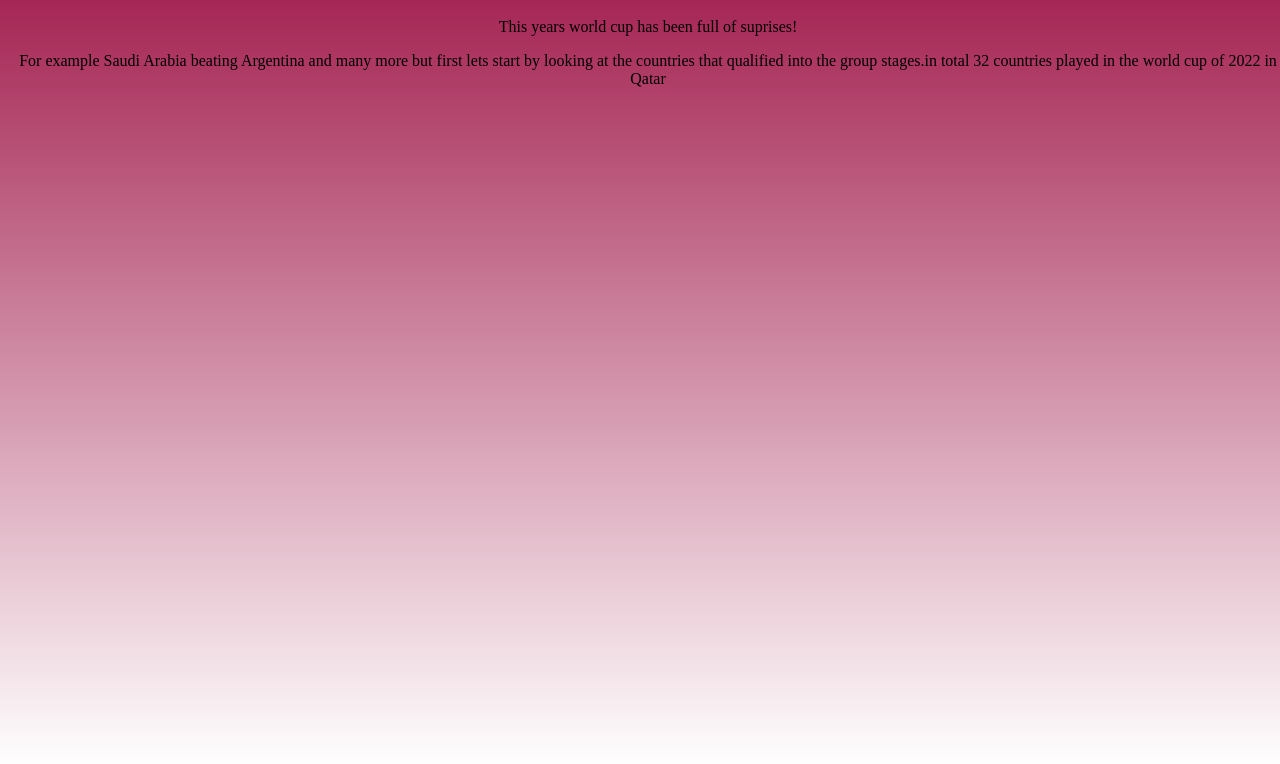
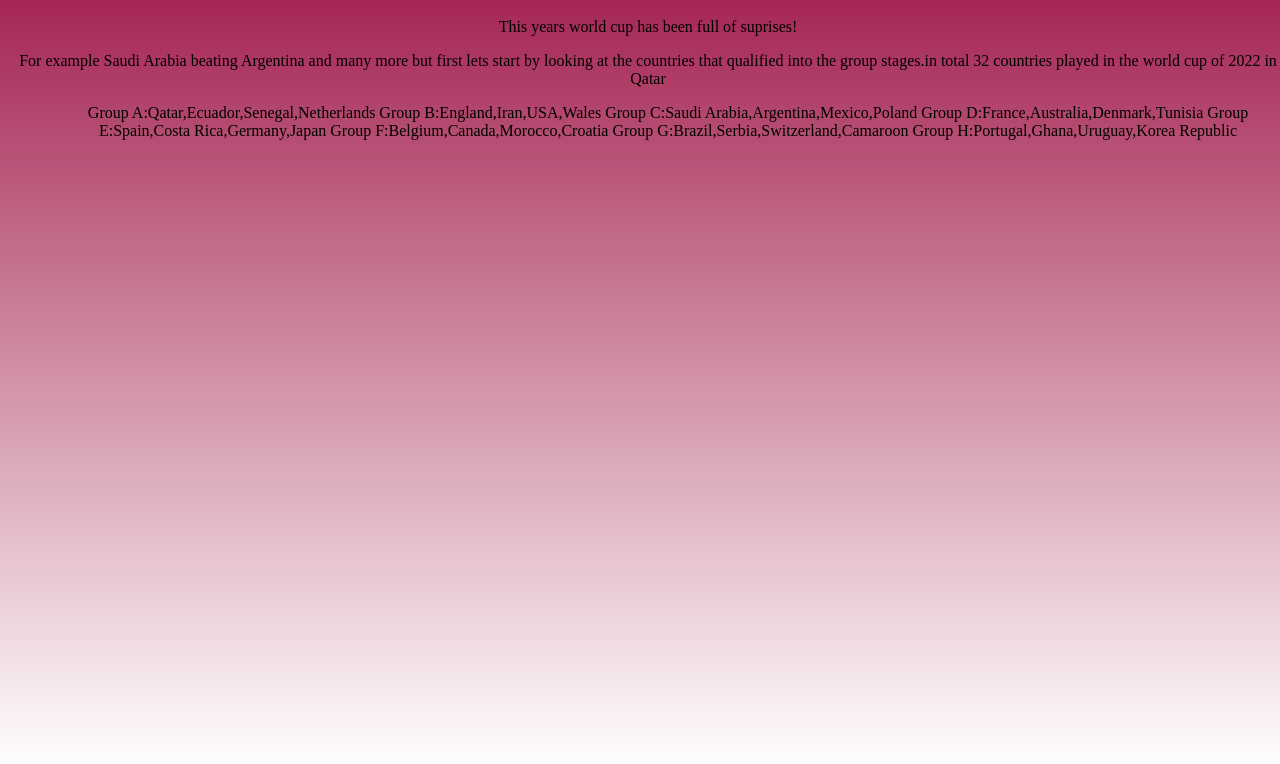
Before and after one commit to la8393/mywebsite, a plain HTML site: page index.html in a window 1280 px wide. Shown: the part 48-812 px from the top of the page. Drawn offline with Linux system fonts and the light colour scheme.

Commit message:
Update index.html

```diff
--- a/index.html
+++ b/index.html
@@ -18,6 +18,15 @@
   </p>
   <srcimg="https://media4.giphy.com/media/FcY5EF8fPrXF41fZQm/giphy.gif?cid=790b761138180366c20fe330ab924e1936bda5a8ce1c20ef&rid=giphy.gif&ct=g"
   <p> For example Saudi Arabia beating Argentina and many more but first lets start by looking at the countries that qualified into the group stages.in total 32 countries played in the world cup of 2022 in Qatar</p>
+  <ul> Group A:Qatar,Ecuador,Senegal,Netherlands
+    Group B:England,Iran,USA,Wales
+    Group C:Saudi Arabia,Argentina,Mexico,Poland
+    Group D:France,Australia,Denmark,Tunisia
+    Group E:Spain,Costa Rica,Germany,Japan
+    Group F:Belgium,Canada,Morocco,Croatia
+    Group G:Brazil,Serbia,Switzerland,Camaroon
+    Group H:Portugal,Ghana,Uruguay,Korea Republic
+  </ul>
 </body>
 
 </html>
```
